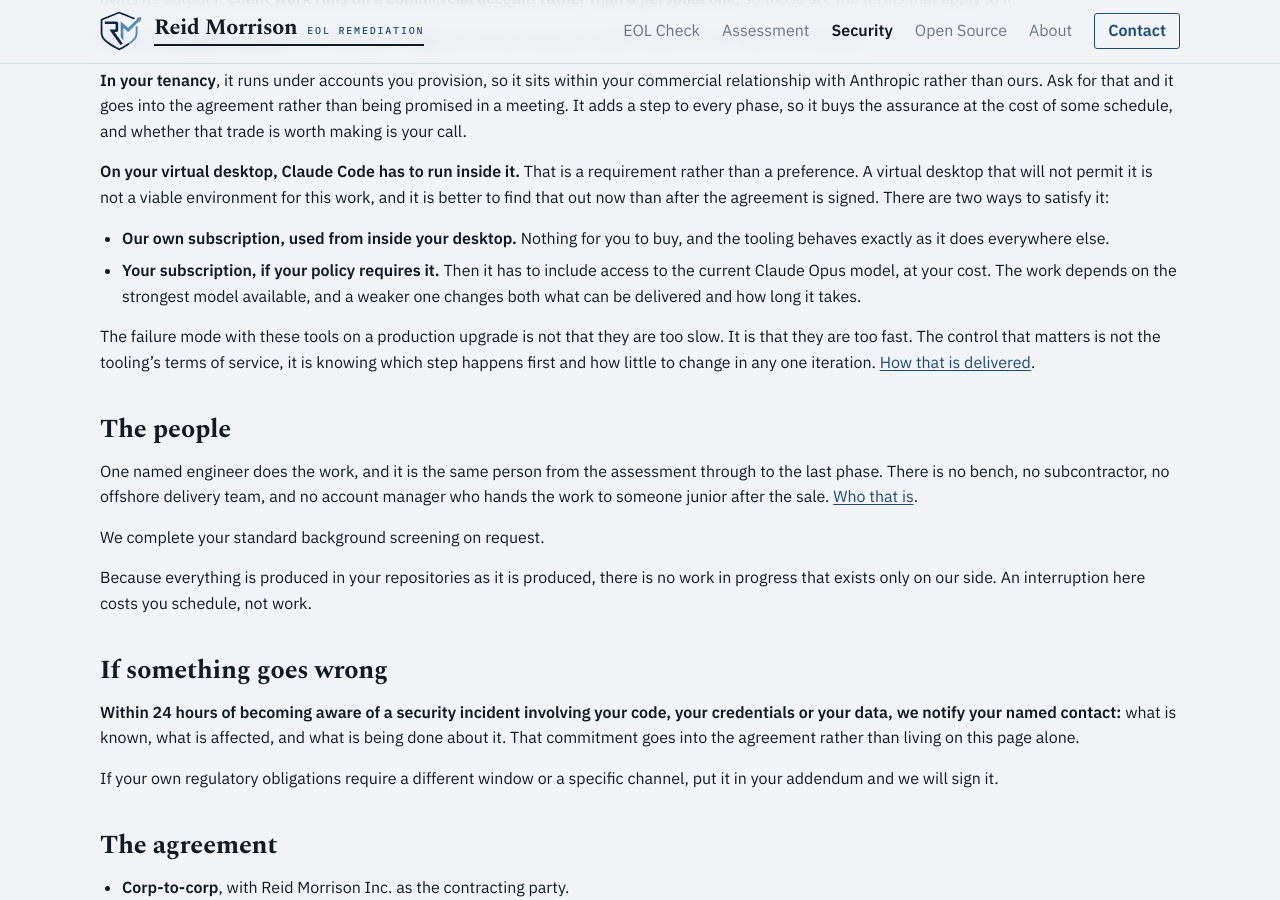
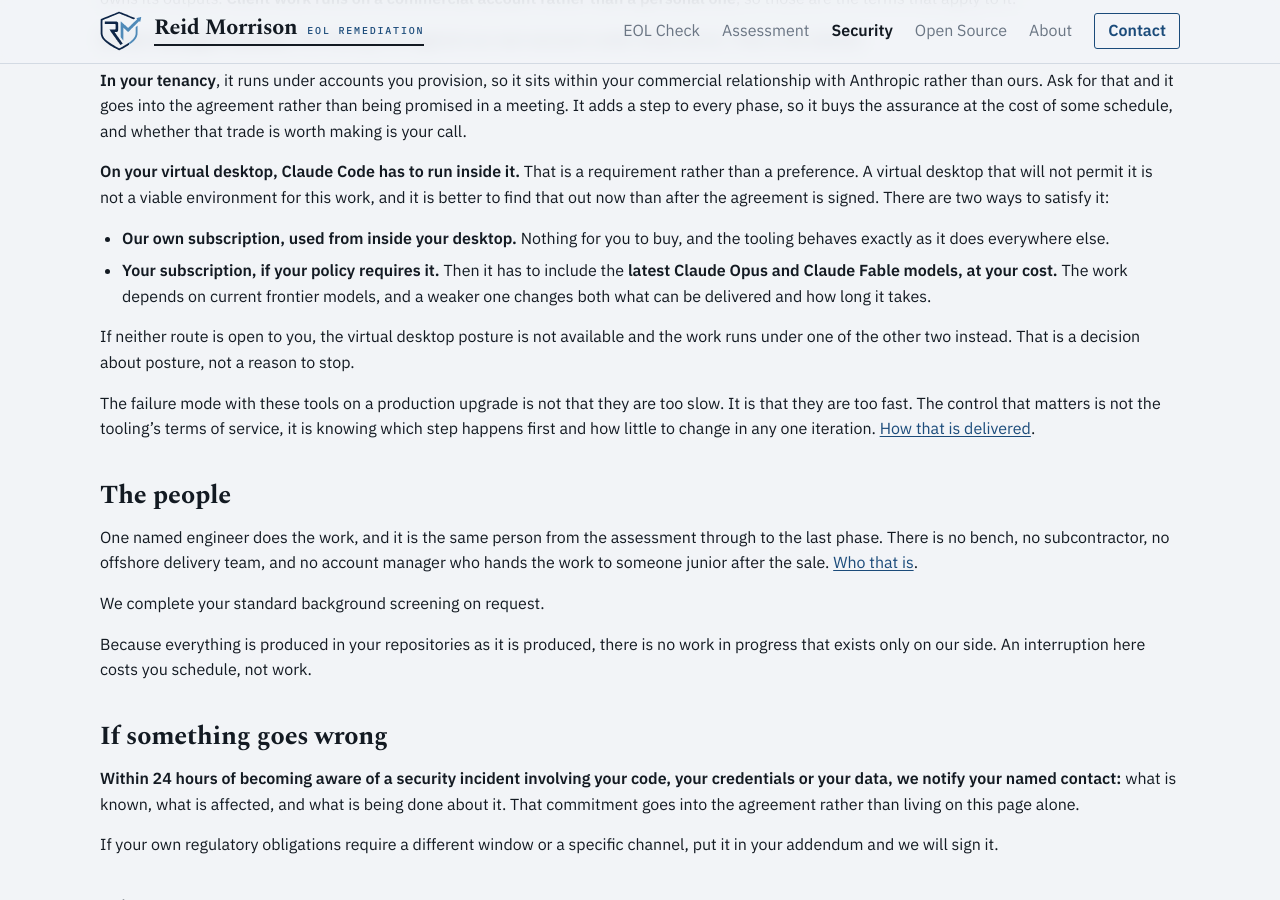
Before and after one commit to reidmorrison/reidmorrison.com, a Jekyll site: the page built from security.md, in a window 1280 px wide and 900 px high, scrolled down 3308 px. Built offline with Jekyll 4.4.1, drawn with Linux system fonts in a browser that asks for light colours; some of the changed text lies outside the part shown.

Commit message:
Require the latest Opus and Fable when the client supplies the account
Raised from one model to two. If a client's policy requires the AI
tooling to run under their own Anthropic subscription rather than ours,
that subscription must include the latest Claude Opus and Claude Fable
models, at their cost.

Also answers the question the page was leaving open. It said a weaker
model changes what can be delivered without saying what happens next. It
now says: if the client will fund neither their own model access nor
allow ours, the virtual desktop posture is not available and the work
runs under one of the other two. That is a decision about posture rather
than a reason to stop. The only true disqualifier is a client who will
permit neither their own desktop nor our machine, which leaves nowhere
for the work to happen, and that belongs in qualification rather than on
a public page.

Co-Authored-By: Claude Opus 5 <noreply@anthropic.com>

```diff
--- a/security.md
+++ b/security.md
@@ -40,7 +40,7 @@ offshore delivery team.
     <tr><td>Access</td><td>Issued by you, to a named individual, at the least privilege the phase needs. Revoked by you at close-out.</td></tr>
     <tr><td>Production changes</td><td>Through your own deployment and change process, never around it.</td></tr>
     <tr><td>AI tooling</td><td>Claude and Claude Code, on a commercial account. Anthropic's commercial terms state customer content is not used to train models. It can run in your own tenancy, or on your virtual desktop, at your choice.</td></tr>
-    <tr><td>What you host, on a virtual desktop</td><td>Claude Code, with access to a current frontier model. Without it the work cannot be done there.</td></tr>
+    <tr><td>What you host, on a virtual desktop</td><td>Claude Code, able to reach the latest Claude Opus and Claude Fable models. A desktop that cannot run it rules that posture out.</td></tr>
     <tr><td>Incident notification</td><td>Within 24 hours of becoming aware, to your named contact.</td></tr>
     <tr><td>Certifications</td><td>No SOC 2 report. We complete your questionnaire in full and sign your security addendum.</td></tr>
     <tr><td>Screening</td><td>An NDA before anything is shared. Background check on request.</td></tr>
@@ -191,10 +191,14 @@ than after the agreement is signed. There are two ways to satisfy it:
 
 - **Our own subscription, used from inside your desktop.** Nothing for you to
   buy, and the tooling behaves exactly as it does everywhere else.
-- **Your subscription, if your policy requires it.** Then it has to include
-  access to the current Claude Opus model, at your cost. The work depends on the
-  strongest model available, and a weaker one changes both what can be delivered
-  and how long it takes.
+- **Your subscription, if your policy requires it.** Then it has to include the
+  **latest Claude Opus and Claude Fable models, at your cost.** The work depends
+  on current frontier models, and a weaker one changes both what can be
+  delivered and how long it takes.
+
+If neither route is open to you, the virtual desktop posture is not available and
+the work runs under one of the other two instead. That is a decision about
+posture, not a reason to stop.
 
 The failure mode with these tools on a production upgrade is not that they are
 too slow. It is that they are too fast. The control that matters is not the
```
Also changed, not shown: CLAUDE.md (+10 -3 lines).
